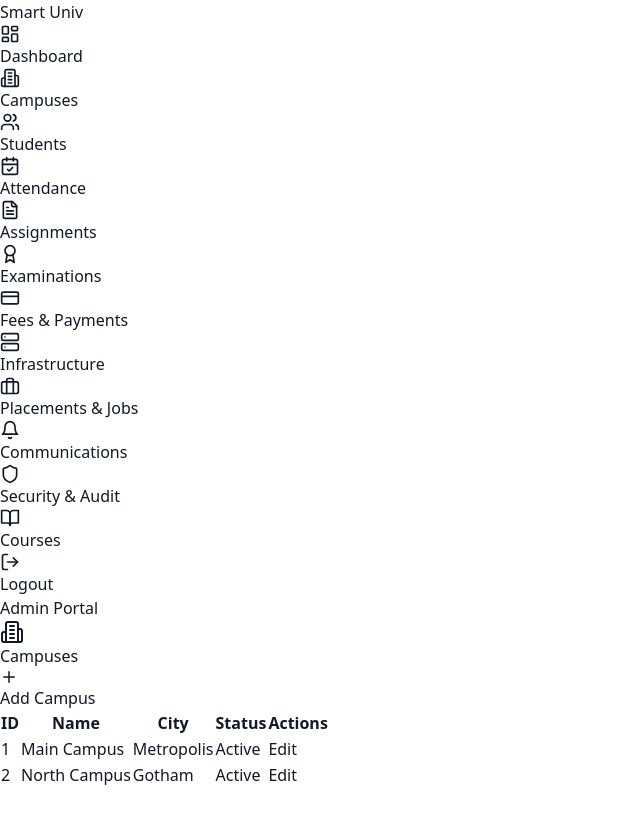
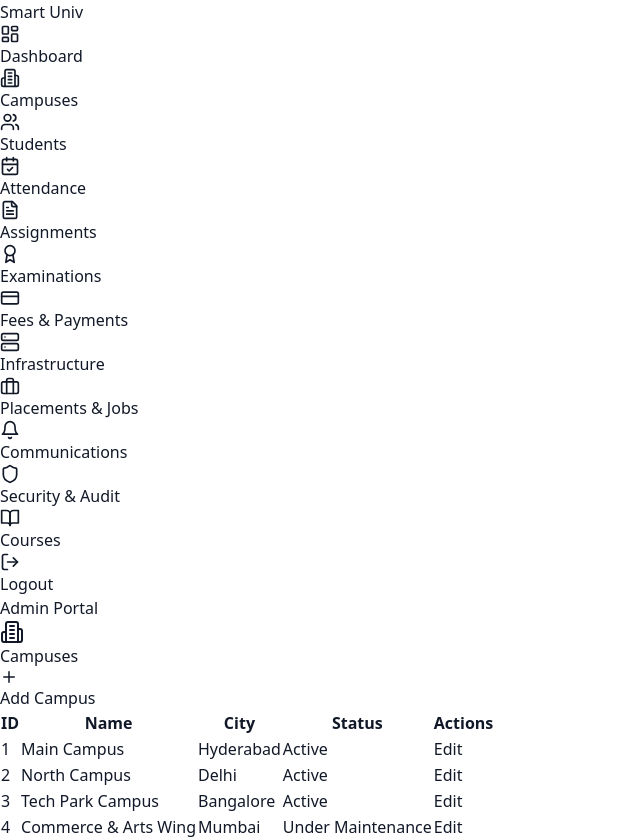
Before and after one commit to rachapudiavinash99-ops/Smart-Education-University-Management-System, a React (Vite) app in the folder frontend/: page /dashboard/campuses in a window 1280 px wide. Shown: the whole page, without its empty margins (0-640 px from the left). Before the commit the page ends 800 px from the top, so only its background shows below. Built offline with nearby package versions, Linux system fonts and the light colour scheme.

Commit message:
feat: add 2 new campuses and update to indian cities

```diff
--- a/frontend/src/pages/university/Campuses.tsx
+++ b/frontend/src/pages/university/Campuses.tsx
@@ -4,8 +4,10 @@ import { Building2, Plus } from 'lucide-react';
 const Campuses = () => {
   const [isModalOpen, setIsModalOpen] = useState(false);
   const [campuses, setCampuses] = useState([
-    { id: 1, name: 'Main Campus', city: 'Metropolis', status: 'Active' },
-    { id: 2, name: 'North Campus', city: 'Gotham', status: 'Active' },
+    { id: 1, name: 'Main Campus', city: 'Hyderabad', status: 'Active' },
+    { id: 2, name: 'North Campus', city: 'Delhi', status: 'Active' },
+    { id: 3, name: 'Tech Park Campus', city: 'Bangalore', status: 'Active' },
+    { id: 4, name: 'Commerce & Arts Wing', city: 'Mumbai', status: 'Under Maintenance' },
   ]);
 
   return (
```
